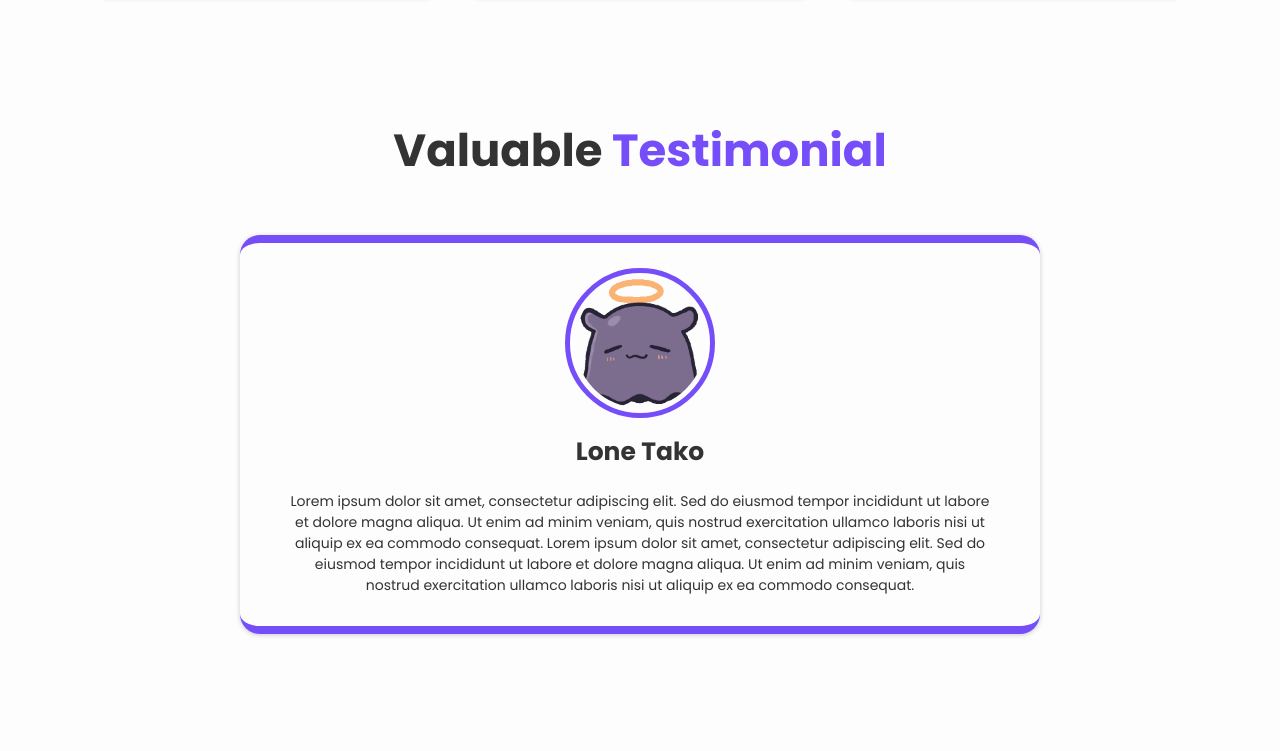
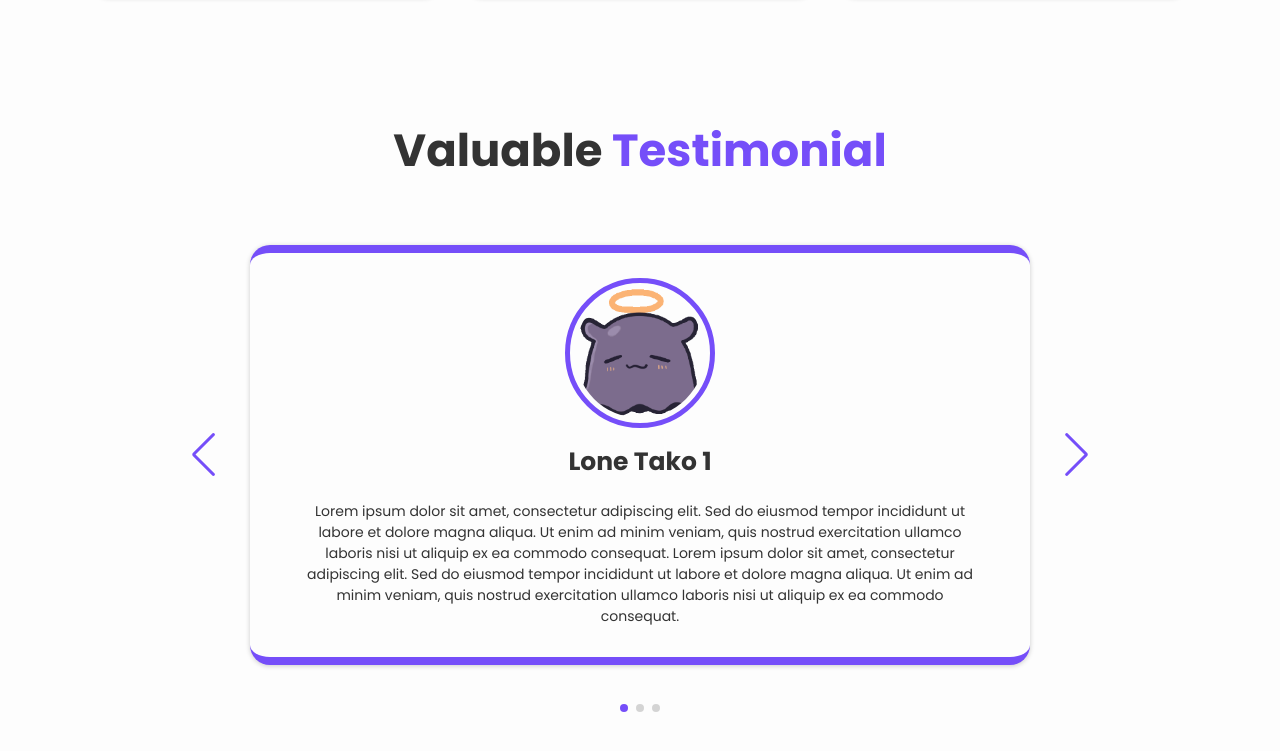
Before and after one commit to GitGudShu/GitGudShu.github.io, a plain HTML site: page index.html in a window 1280 px wide. Shown: the part 3081-3832 px from the top of the page. Drawn offline with nearby package versions, Linux system fonts and the light colour scheme.

Commit message:
Testimonial finished

```diff
--- a/css/style.css
+++ b/css/style.css
@@ -433,6 +433,12 @@ span {
     padding: 5rem;
 }
 
+.testimonial-wrapper .testimonial-box{
+    padding: 1rem;
+    border-radius: 2rem;
+    overflow: hidden;
+}
+
 .testimonial-container .testimonial-slide {
     display: flex;
     align-items: center;
@@ -463,3 +469,24 @@ span {
     font-size: 1.4rem;
     text-align: center;
 }
+
+.testimonial-box .swiper-button-next,
+.testimonial-box .swiper-button-prev {
+    color: var(--main-color);
+}
+
+.testimonial-box .swiper-button-next {
+    right: 0;
+}
+
+.testimonial-box .swiper-button-prev {
+    left: 0;
+}
+
+.testimonial-box .swiper-pagination-bullet {
+    background: rgba(0, 0, 0, .8);
+}
+
+.testimonial-box .swiper-pagination-bullet-active {
+    background: var(--main-color);
+}
--- a/index.html
+++ b/index.html
@@ -6,9 +6,10 @@
     <meta name="viewport" content="width=device-width, initial-scale=1.0">
     <title>Portfolio | Thomas Chu</title>
 
+    <!-- swiper css -->
+    <link rel="stylesheet" href="https://cdn.jsdelivr.net/npm/swiper@10/swiper-bundle.min.css"/>
     <!-- box icons -->
     <link href='https://unpkg.com/boxicons@2.1.4/css/boxicons.min.css' rel='stylesheet'>
-
     <!-- custom css -->
     <link rel="stylesheet" href="css/style.css">
 </head>
@@ -233,11 +234,43 @@
         <h2 class="heading">Valuable <span>Testimonial</span></h2>
 
         <div class="testimonial-wrapper">
-            <div class="testimonial-box">
-                <div class="testimonial-content">
-                    <div class="testimonial-slide">
+            <div class="testimonial-box mySwiper">
+                <div class="testimonial-content swiper-wrapper">
+                    <div class="testimonial-slide swiper-slide">
                         <img src="images/tako1.png" alt="">
-                        <h3>Lone Tako</h3>
+                        <h3>Lone Tako 1</h3>
+                        <p>Lorem ipsum dolor sit amet, consectetur adipiscing elit.
+                            Sed do eiusmod tempor incididunt ut labore et
+                            dolore magna aliqua. Ut enim ad minim veniam,
+                            quis nostrud exercitation ullamco laboris nisi ut
+                            aliquip ex ea commodo consequat.
+                            Lorem ipsum dolor sit amet, consectetur adipiscing elit.
+                            Sed do eiusmod tempor incididunt ut labore et
+                            dolore magna aliqua. Ut enim ad minim veniam,
+                            quis nostrud exercitation ullamco laboris nisi ut
+                            aliquip ex ea commodo consequat.
+                        </p>
+                    </div>
+
+                    <div class="testimonial-slide swiper-slide">
+                        <img src="images/tako1.png" alt="">
+                        <h3>Lone Tako 2</h3>
+                        <p>Lorem ipsum dolor sit amet, consectetur adipiscing elit.
+                            Sed do eiusmod tempor incididunt ut labore et
+                            dolore magna aliqua. Ut enim ad minim veniam,
+                            quis nostrud exercitation ullamco laboris nisi ut
+                            aliquip ex ea commodo consequat.
+                            Lorem ipsum dolor sit amet, consectetur adipiscing elit.
+                            Sed do eiusmod tempor incididunt ut labore et
+                            dolore magna aliqua. Ut enim ad minim veniam,
+                            quis nostrud exercitation ullamco laboris nisi ut
+                            aliquip ex ea commodo consequat.
+                        </p>
+                    </div>
+
+                    <div class="testimonial-slide swiper-slide">
+                        <img src="images/tako1.png" alt="">
+                        <h3>Lone Tako 3</h3>
                         <p>Lorem ipsum dolor sit amet, consectetur adipiscing elit.
                             Sed do eiusmod tempor incididunt ut labore et
                             dolore magna aliqua. Ut enim ad minim veniam,
@@ -251,9 +284,16 @@
                         </p>
                     </div>
                 </div>
+
+                <div class="swiper-button-next"></div>
+                <div class="swiper-button-prev"></div>
+                <div class="swiper-pagination"></div>
             </div>
         </div>
     </div>
+
+    <!-- swiper js -->
+    <script src="https://cdn.jsdelivr.net/npm/swiper@10/swiper-bundle.min.js"></script>
 
     <!-- custom js -->
     <script src="js/script.js"></script>
--- a/js/script.js
+++ b/js/script.js
@@ -4,3 +4,19 @@ window.onscroll = () => {
 
     header.classList.toggle('sticky', window.scrollY > 100);
 };
+
+/* ============== swiper ==============*/
+var swiper = new Swiper(".mySwiper", {
+    slidesPerView: 1,
+    spaceBetween: 30,
+    loop: true,
+    grabCursor: true,
+    pagination: {
+      el: ".swiper-pagination",
+      clickable: true,
+    },
+    navigation: {
+      nextEl: ".swiper-button-next",
+      prevEl: ".swiper-button-prev",
+    },
+  });
```
